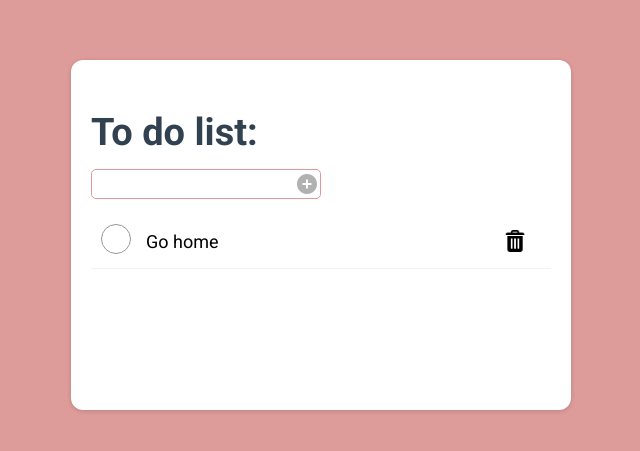
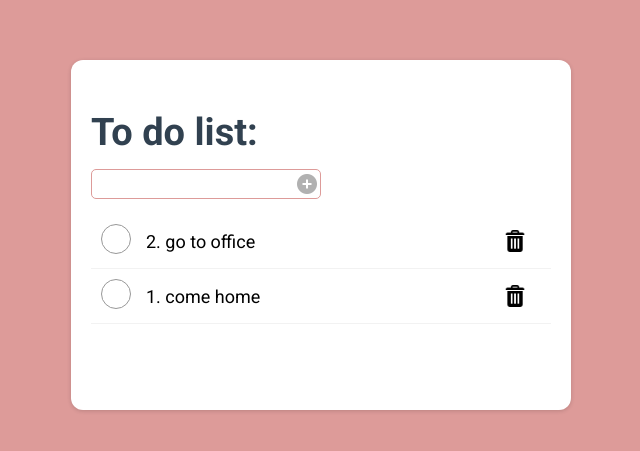
Before and after one commit to thienphamIT1907/TODO-List-PL, a React (Vite) app: page / in a window 1280 px wide. Shown: the part 165-616 px from the top of the page, without its empty margins (319-959 px from the left). Built offline with nearby package versions, Linux system fonts and the light colour scheme; data requests are answered from the project's data file.

Commit message:
add context

```diff
--- a/src/App.jsx
+++ b/src/App.jsx
@@ -1,7 +1,12 @@
 import Container from "./components/todo/Container";
+import TodoContext from "./context/todoContext";
 
 function App() {
-  return <Container />
+  return (
+    <TodoContext>
+      <Container />
+    </TodoContext>
+  );
 }
 
 export default App;
--- a/src/components/todo/Container/index.jsx
+++ b/src/components/todo/Container/index.jsx
@@ -1,41 +1,17 @@
-import { useEffect, useState } from "react";
-import axiosRequest from "../../../config/axios";
 import Input from "../Input";
 import List from "../List";
 import Title from "../Title";
 import ContainerStyled from "./styles";
 
 const Container = () => {
-  const [todoList, setTodoList] = useState([]);
-
-  const [isShowScroll, setIsShowScroll] = useState(false);
-
-  const fetchTodo = async () => {
-    const response = await axiosRequest("/todos");
-    setTodoList(response.data);
-  };
-
-  const handleScroll = (length) => {
-    if (length > 3) {
-      setIsShowScroll(true);
-    } else {
-      setIsShowScroll(false);
-    }
-  };
-
-  useEffect(() => {
-    fetchTodo();
-    handleScroll(todoList?.length);
-  }, [todoList?.length]);
-
   return (
     <ContainerStyled>
       {/**Title */}
       <Title content="To do list:" />
       {/**Input */}
-      <Input setTodoList={setTodoList} fetchTodo={fetchTodo} />
+      <Input />
       {/**List */}
-      <List todoList={todoList} isShowScroll={isShowScroll} />
+      <List />
     </ContainerStyled>
   );
 };
--- a/src/components/todo/CustomCheckbox/index.jsx
+++ b/src/components/todo/CustomCheckbox/index.jsx
@@ -1,10 +1,15 @@
 import CustomCheckboxStyled from "./styles";
 
-const CustomCheckbox = ({ id, isChecked }) => {
+const CustomCheckbox = ({ id, isChecked, setIsChecked }) => {
   return (
     <CustomCheckboxStyled>
       <label htmlFor={id} className="checkbox-container">
-        <input type="checkbox" id={id} checked={isChecked} />
+        <input
+          type="checkbox"
+          id={id}
+          checked={isChecked}
+          onChange={(e) => setIsChecked(e.target.value)}
+        />
         <div className="check-mask"></div>
       </label>
     </CustomCheckboxStyled>
--- a/src/components/todo/Input/index.jsx
+++ b/src/components/todo/Input/index.jsx
@@ -1,8 +1,10 @@
-import { useState } from "react";
+import { useContext, useState } from "react";
 import InputStyled from "./styles";
 import axiosRequest from "../../../config/axios";
+import { Context } from "../../../context/todoContext";
 
-const Input = ({ setTodoList, fetchTodo }) => {
+const Input = () => {
+  const { setTodoList, fetchTodo } = useContext(Context);
   const [inputValue, setInputValue] = useState("");
   const [isDisable, setIsDisable] = useState(true);
   const [autoId, setAutoId] = useState(Math.floor(Math.random() * 100));
--- a/src/components/todo/Item/index.jsx
+++ b/src/components/todo/Item/index.jsx
@@ -1,9 +1,11 @@
-import { useState } from "react";
+import { useContext, useState } from "react";
 import CustomCheckbox from "../CustomCheckbox";
 import ItemStyled from "./styles";
 import axiosRequest from "../../../config/axios";
+import { Context } from "../../../context/todoContext";
 
-const Item = ({ todo, setTodoList, fetchTodo }) => {
+const Item = ({ todo }) => {
+  const { setTodoList, fetchTodo } = useContext(Context);
   const { id, title, isCompleted } = todo;
 
   const [isChecked, setIsChecked] = useState(isCompleted);
--- a/src/components/todo/List/index.jsx
+++ b/src/components/todo/List/index.jsx
@@ -1,7 +1,10 @@
 import ListStyled from "./styles";
 import Item from "../Item";
+import { useContext } from "react";
+import { Context } from "../../../context/todoContext";
 
-const List = ({ todoList, isShowScroll }) => {
+const List = () => {
+  const { todoList, isShowScroll } = useContext(Context);
   return (
     <ListStyled isShowScroll={isShowScroll}>
       {todoList?.length > 0 ? (
--- a/src/components/todo/List/styles.js
+++ b/src/components/todo/List/styles.js
@@ -2,7 +2,8 @@ import styled from "styled-components";
 
 const ListStyled = styled.div`
   height: 150px;
-  overflow-y: scroll;
+  overflow-y: ${({ isShowScroll }) =>
+    isShowScroll === true ? "scroll" : "hidden"};
 `;
 
 export default ListStyled;
--- /dev/null
+++ b/src/context/todoContext.jsx
@@ -0,0 +1,43 @@
+import { createContext, useState, useEffect } from "react";
+import axiosRequest from "../config/axios";
+
+export const Context = createContext();
+
+const TodoContext = ({ children }) => {
+  const [todoList, setTodoList] = useState([]);
+
+  const [isShowScroll, setIsShowScroll] = useState(false);
+
+  const fetchTodo = async () => {
+    const response = await axiosRequest("/todos");
+    setTodoList(response.data);
+  };
+
+  const handleScroll = (length) => {
+    if (length > 3) {
+      setIsShowScroll(true);
+    } else {
+      setIsShowScroll(false);
+    }
+  };
+
+  useEffect(() => {
+    fetchTodo();
+    handleScroll(todoList?.length);
+  }, [todoList?.length]);
+
+  return (
+    <Context.Provider
+      value={{
+        todoList,
+        fetchTodo,
+        setTodoList,
+        isShowScroll,
+      }}
+    >
+      {children}
+    </Context.Provider>
+  );
+};
+
+export default TodoContext;
--- a/src/data/todo.json
+++ b/src/data/todo.json
@@ -1,8 +1,13 @@
 {
   "todos": [
     {
-      "id": 1,
-      "title": "Go home",
+      "id": 13,
+      "title": "1. come home",
+      "isCompleted": false
+    },
+    {
+      "id": 14,
+      "title": "2. go to office",
       "isCompleted": false
     }
   ]
```
